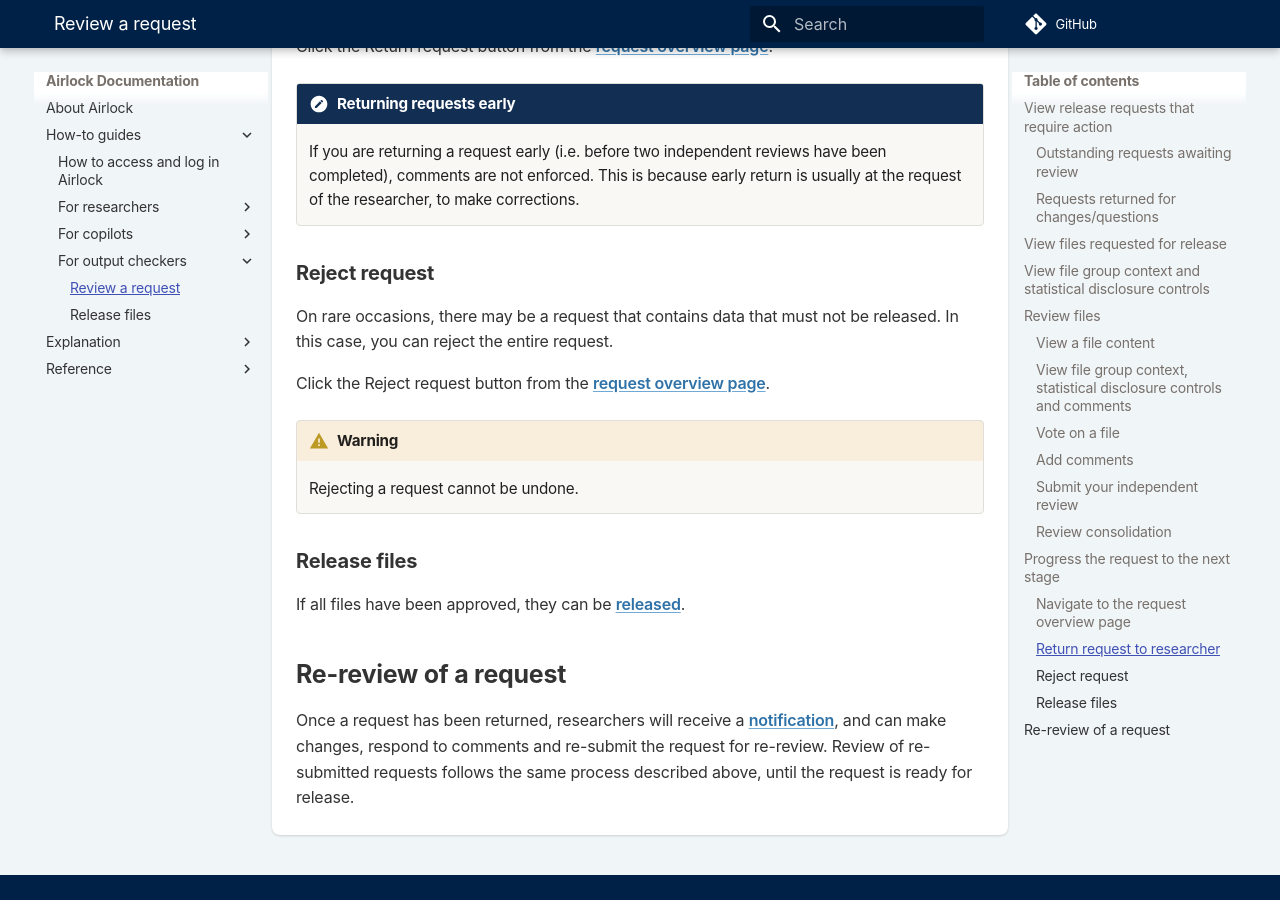
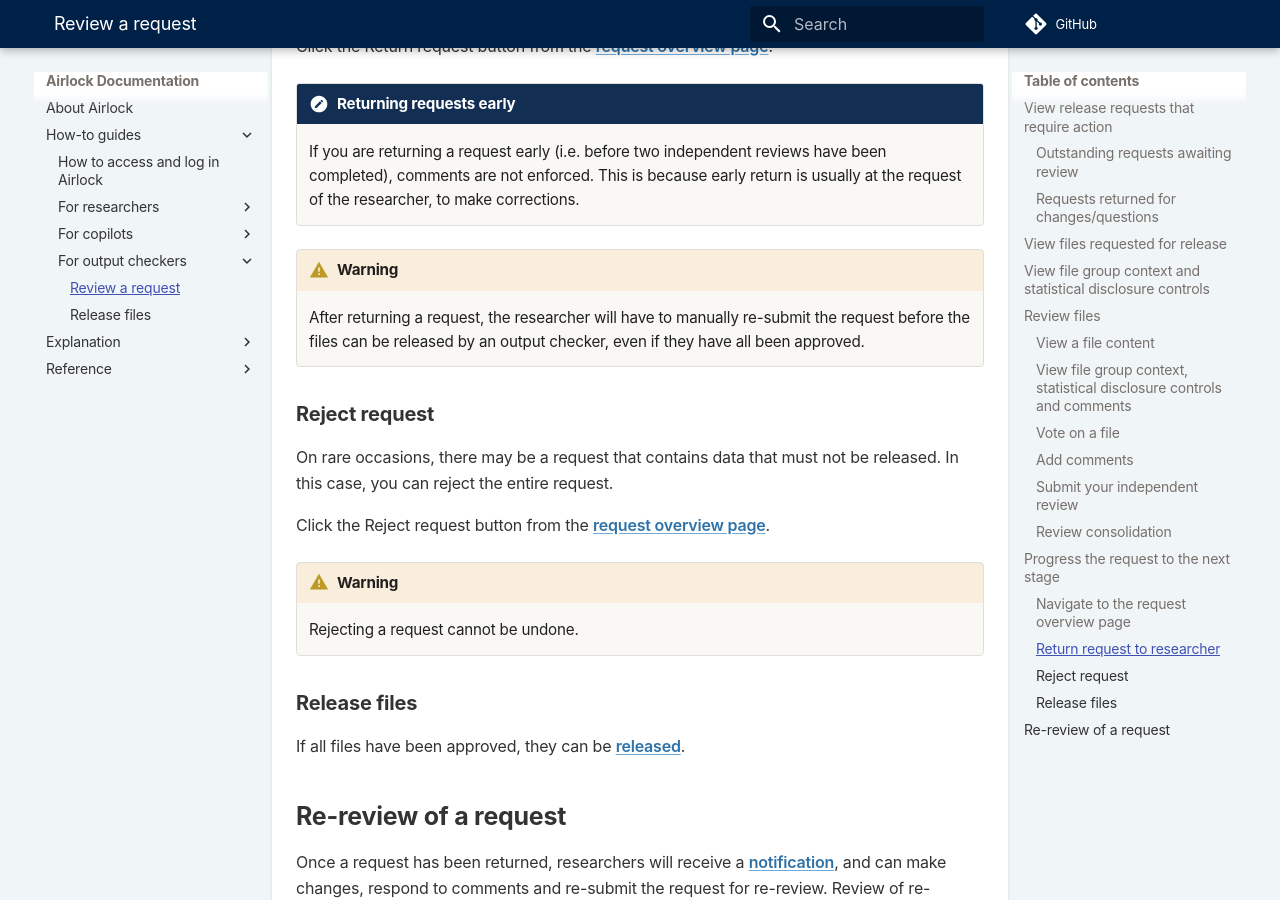
Before and after one commit to opensafely-core/airlock, an MkDocs documentation site: the page built from docs/how-tos/review-a-request.md, in a window 1280 px wide and 900 px high, scrolled down 8939 px. Built offline with MkDocs 1.6.1 and Material for MkDocs 9.7.7, drawn with Linux system fonts in a browser that asks for light colours; comment, search, counter and statistics services are not loaded.

Commit message:
Add a note to the manual

```diff
--- a/docs/how-tos/review-a-request.md
+++ b/docs/how-tos/review-a-request.md
@@ -174,6 +174,8 @@ Click the Return request button from the [request overview page](#navigate-to-th
     completed), comments are not enforced. This is because early return is
     usually at the request of the researcher, to make corrections.
 
+!!! warning
+    After returning a request, the researcher will have to manually re-submit the request before the files can be released by an output checker, even if they have all been approved.
 
 ### Reject request
 
```
